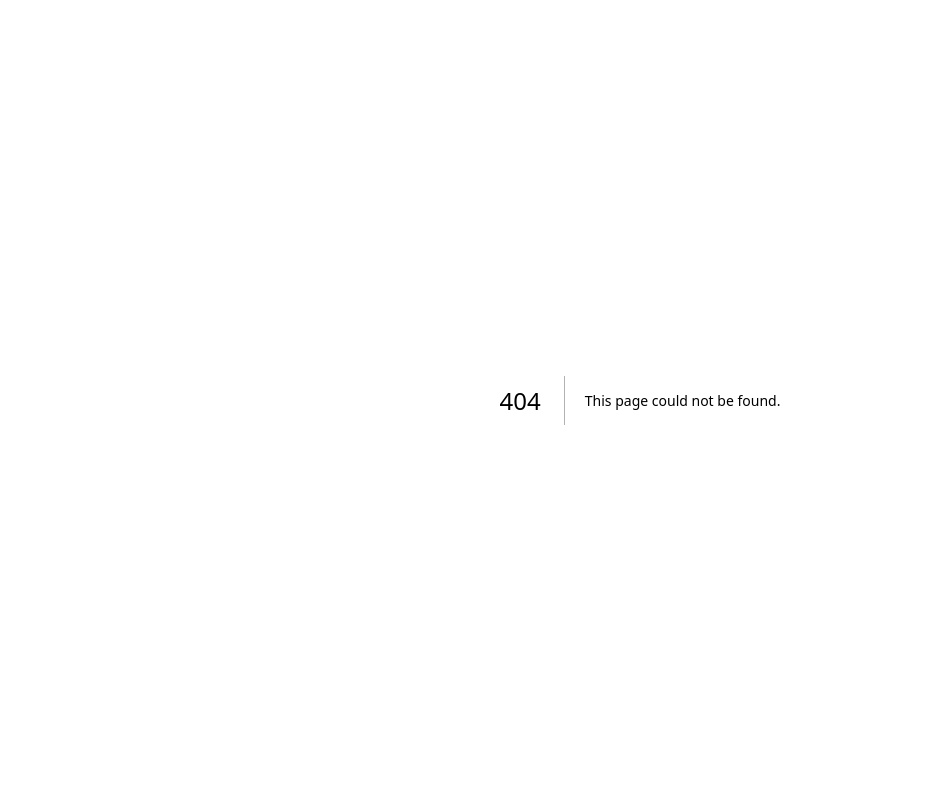
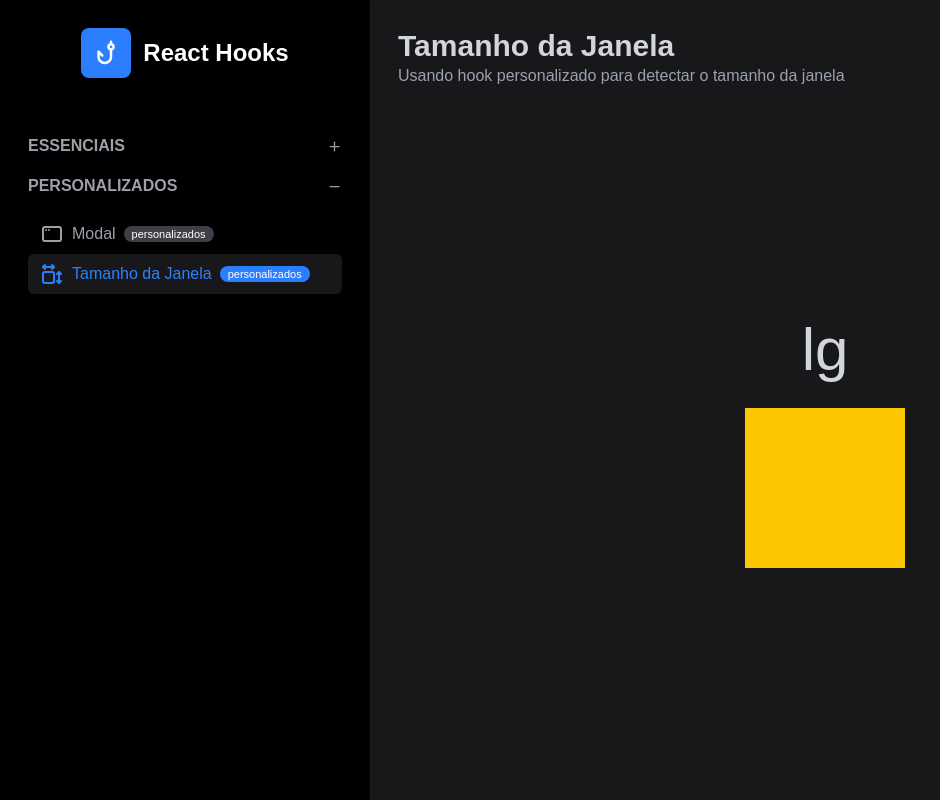
Before and after one commit to tjbarbosadev/react-hooks, a Next.js app: page /customs/windowSize in a window 1280 px wide. Before the commit this address had no page. Shown: the whole page, without its empty margins (0-940 px from the left). Built offline with nearby package versions, Linux system fonts and the light colour scheme.

Commit message:
feat: custom hook - window size

```diff
--- a/src/components/template/MenuPrincipal.tsx
+++ b/src/components/template/MenuPrincipal.tsx
@@ -1,6 +1,7 @@
 import {
   IconAppWindow,
   IconArrowsLeftRight,
+  IconDimensions,
   IconLetterCase,
   IconMathGreater,
   IconNumbers,
@@ -74,6 +75,12 @@ export default function MenuPrincipal() {
           tag: 'personalizados',
           icone: <IconAppWindow />,
         },
+        {
+          titulo: 'Tamanho da Janela',
+          url: '/customs/windowSize',
+          tag: 'personalizados',
+          icone: <IconDimensions />,
+        },
       ],
     },
   ];
--- /dev/null
+++ b/src/hooks/useWIndowSize.ts
@@ -0,0 +1,46 @@
+import { useEffect, useState } from 'react';
+
+type WindowSize = {
+  width: number;
+  height: number;
+};
+
+function getSize() {
+  if (typeof window !== 'undefined') {
+    const { innerWidth: width, innerHeight: height } = window;
+    return { width, height };
+  } else {
+    return { width: -1, height: -1 };
+  }
+}
+
+export default function useWindowSize() {
+  const [size, setSize] = useState<WindowSize | null>(null);
+
+  useEffect(() => {
+    function handleResize() {
+      setSize(getSize());
+    }
+
+    window.addEventListener('resize', handleResize);
+    handleResize();
+    return () => window.removeEventListener('resize', handleResize);
+  }, []);
+
+  function between(min: number, max: number) {
+    if (!size) return false;
+    return size.width >= min && size.width <= max;
+  }
+
+  const dimensions = {
+    sm: between(641, 768),
+    md: between(769, 1024),
+    lg: between(1025, 1280),
+    xl: between(1281, 1536),
+    '2xl': between(1537, Infinity),
+  };
+
+  const orientation = Object.entries(dimensions).filter((el) => el[1]);
+
+  return orientation[0]?.[0];
+}
--- /dev/null
+++ b/src/pages/customs/windowSize.tsx
@@ -0,0 +1,17 @@
+import Display from '@/components/template/Display';
+import Pagina from '@/components/template/Pagina';
+import useWindowSize from '@/hooks/useWIndowSize';
+
+export default function WindowSize() {
+  const size = useWindowSize();
+
+  return (
+    <Pagina
+      titulo="Tamanho da Janela"
+      subtitulo="Usando hook personalizado para detectar o tamanho da janela"
+    >
+      <Display texto={size} />
+      <div className="h-40 w-40 bg-blue-500 sm:bg-blue-300 md:bg-pink-400 lg:bg-green-400 xl:bg-yellow-400"></div>
+    </Pagina>
+  );
+}
```
